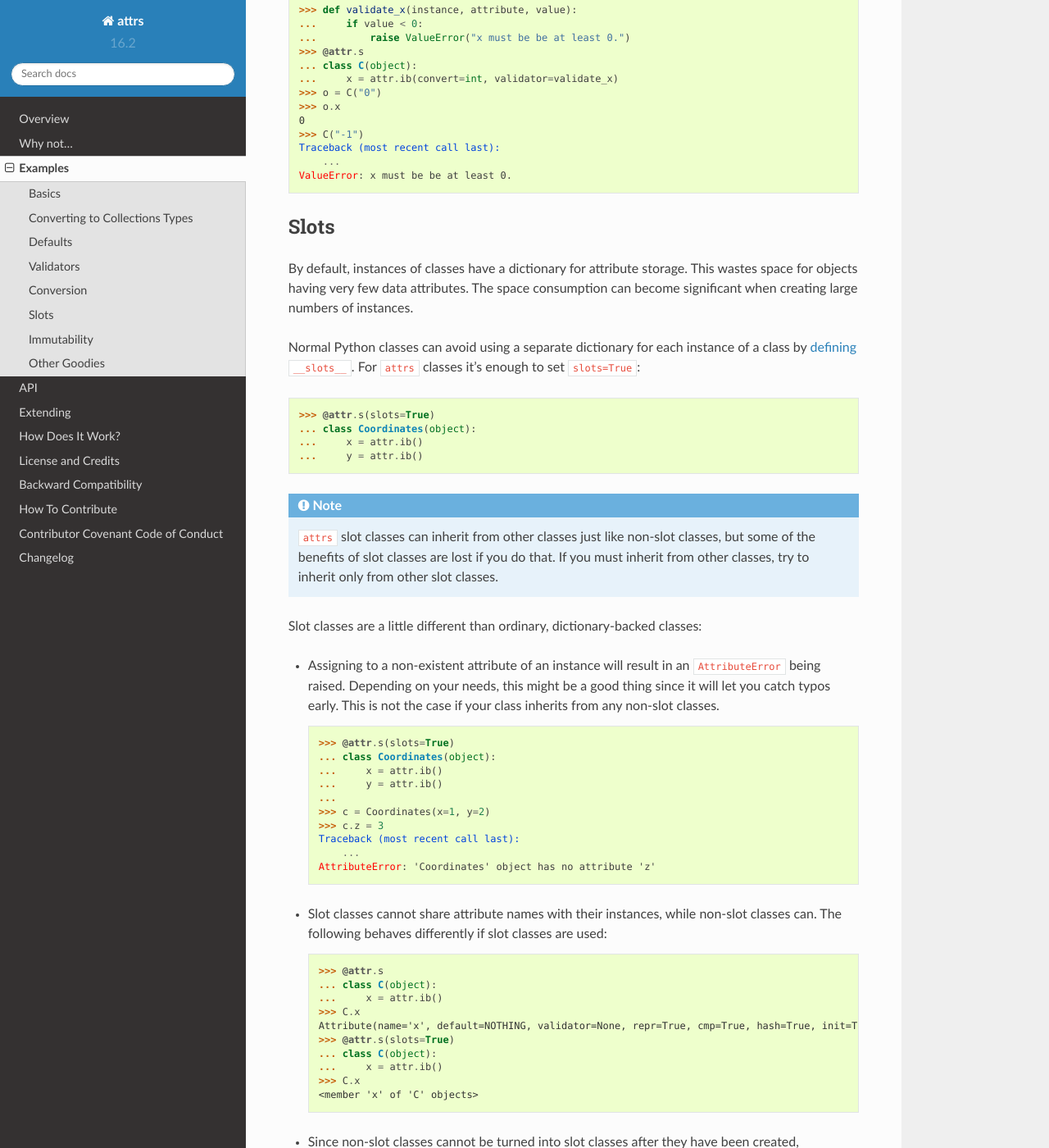
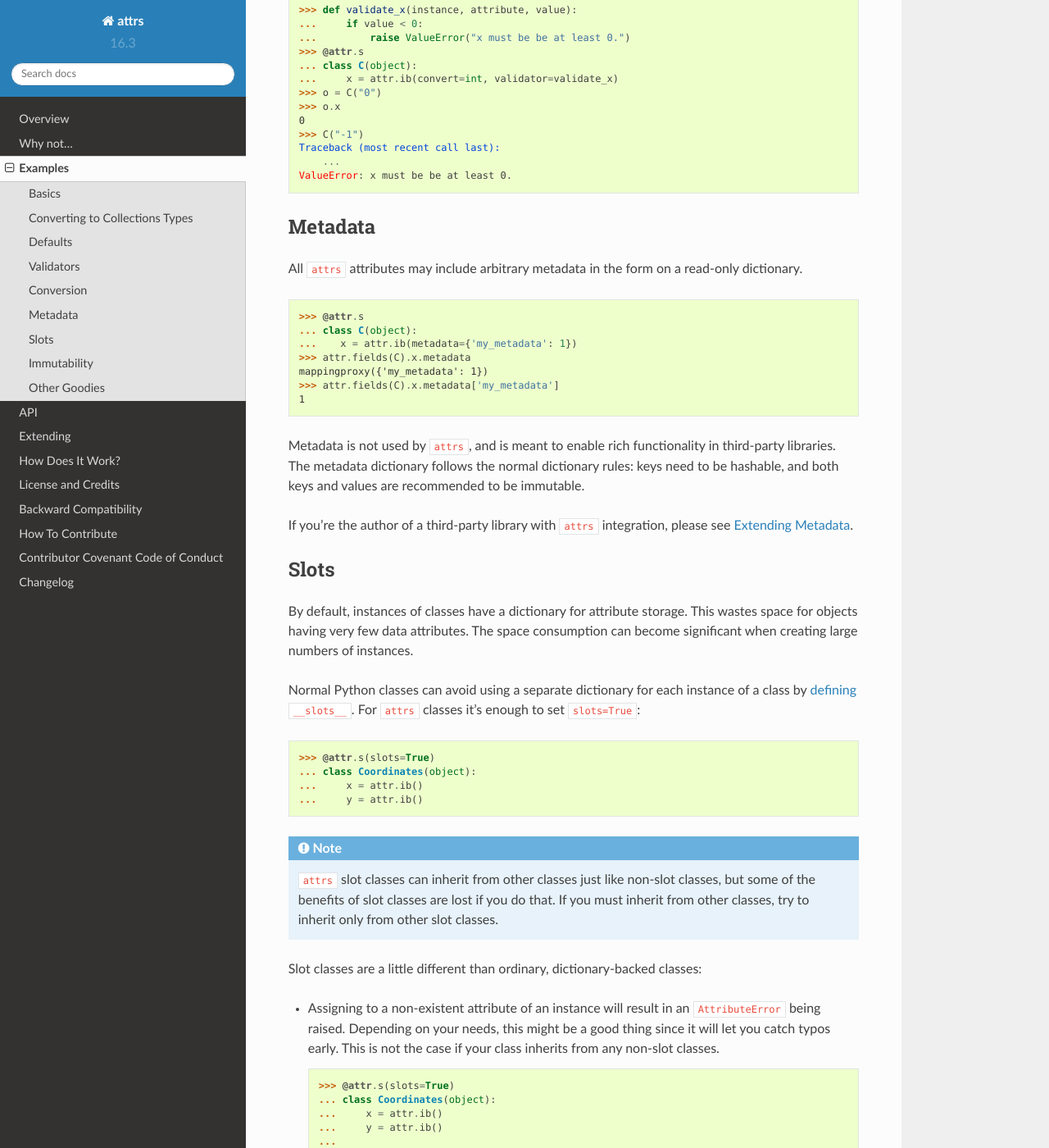
Before and after one commit to oss-qm/python-attrs, a Sphinx documentation site: the page built from docs/examples.rst, in a window 1280 px wide and 1400 px high, scrolled down 7214 px. Shown: the whole window at 82% size. Built offline with Sphinx 7.4.7 and the Read the Docs theme 2.0.0, drawn with Linux system fonts in a browser that asks for light colours; some of the changed text lies outside the part shown.

Commit message:
Import python-attrs_16.3.0.orig.tar.gz

```diff
--- a/docs/examples.rst
+++ b/docs/examples.rst
@@ -405,6 +405,29 @@ Converters are run *before* validators, so you can use validators to check the f
     ValueError: x must be be at least 0.
 
 
+.. _metadata:
+
+Metadata
+--------
+
+All ``attrs`` attributes may include arbitrary metadata in the form on a read-only dictionary.
+
+.. doctest::
+
+    >>> @attr.s
+    ... class C(object):
+    ...    x = attr.ib(metadata={'my_metadata': 1})
+    >>> attr.fields(C).x.metadata
+    mappingproxy({'my_metadata': 1})
+    >>> attr.fields(C).x.metadata['my_metadata']
+    1
+
+Metadata is not used by ``attrs``, and is meant to enable rich functionality in third-party libraries.
+The metadata dictionary follows the normal dictionary rules: keys need to be hashable, and both keys and values are recommended to be immutable.
+
+If you're the author of a third-party library with ``attrs`` integration, please see :ref:`Extending Metadata <extending_metadata>`.
+
+
 .. _slots:
 
 Slots
@@ -458,7 +481,7 @@ Slot classes are a little different than ordinary, dictionary-backed classes:
     ... class C(object):
     ...     x = attr.ib()
     >>> C.x
-    Attribute(name='x', default=NOTHING, validator=None, repr=True, cmp=True, hash=True, init=True, convert=None)
+    Attribute(name='x', default=NOTHING, validator=None, repr=True, cmp=True, hash=True, init=True, convert=None, metadata=mappingproxy({}))
     >>> @attr.s(slots=True)
     ... class C(object):
     ...     x = attr.ib()
@@ -551,6 +574,26 @@ You can still have power over the attributes if you pass a dictionary of name: `
    >>> i.y
    []
 
+Sometimes, you want to have your class's ``__init__`` method do more than just
+the initialization, validation, etc. that gets done for you automatically when
+using ``@attr.s``.
+To do this, just define a ``__attrs_post_init__`` method in your class.
+It will get called at the end of the generated ``__init__`` method.
+
+.. doctest::
+
+   >>> @attr.s
+   ... class C(object):
+   ...     x = attr.ib()
+   ...     y = attr.ib()
+   ...     z = attr.ib(init=False)
+   ...
+   ...     def __attrs_post_init__(self):
+   ...         self.z = self.x + self.y
+   >>> obj = C(x=1, y=2)
+   >>> obj
+   C(x=1, y=2, z=3)
+
 Finally, you can exclude single attributes from certain methods:
 
 .. doctest::
--- a/docs/extending.rst
+++ b/docs/extending.rst
@@ -17,7 +17,7 @@ So it is fairly simple to build your own decorators on top of ``attrs``:
    ... @attr.s
    ... class C(object):
    ...     a = attr.ib()
-   (Attribute(name='a', default=NOTHING, validator=None, repr=True, cmp=True, hash=True, init=True, convert=None),)
+   (Attribute(name='a', default=NOTHING, validator=None, repr=True, cmp=True, hash=True, init=True, convert=None, metadata=mappingproxy({})),)
 
 
 .. warning::
@@ -36,3 +36,43 @@ So it is fairly simple to build your own decorators on top of ``attrs``:
          pass
 
       f = a(b(original_f))
+
+.. _extending_metadata:
+
+Metadata
+--------
+
+If you're the author of a third-party library with ``attrs`` integration, you may want to take advantage of attribute metadata.
+
+Here are some tips for effective use of metadata:
+
+- Try making your metadata keys and values immutable.
+  This keeps the entire ``Attribute`` instances immutable too.
+
+- To avoid metadata key collisions, consider exposing your metadata keys from your modules.::
+
+    from mylib import MY_METADATA_KEY
+
+    @attr.s
+    class C(object):
+      x = attr.ib(metadata={MY_METADATA_KEY: 1})
+
+  Metadata should be composable, so consider supporting this approach even if you decide implementing your metadata in one of the following ways.
+
+- Expose ``attr.ib`` wrappers for your specific metadata.
+  This is a more graceful approach if your users don't require metadata from other libraries.
+
+  .. doctest::
+
+    >>> MY_TYPE_METADATA = '__my_type_metadata'
+    >>>
+    >>> def typed(cls, default=attr.NOTHING, validator=None, repr=True, cmp=True, hash=True, init=True, convert=None, metadata={}):
+    ...     metadata = dict() if not metadata else metadata
+    ...     metadata[MY_TYPE_METADATA] = cls
+    ...     return attr.ib(default, validator, repr, cmp, hash, init, convert, metadata)
+    >>>
+    >>> @attr.s
+    ... class C(object):
+    ...     x = typed(int, default=1, init=False)
+    >>> attr.fields(C).x.metadata[MY_TYPE_METADATA]
+    <class 'int'>
--- a/setup.cfg
+++ b/setup.cfg
@@ -7,3 +7,7 @@ testpaths = tests
 
 [bdist_wheel]
 universal = 1
+
+[metadata]
+# ensure LICENSE is included in wheel metadata
+license_file = LICENSE
--- a/src/attr/__init__.py
+++ b/src/attr/__init__.py
@@ -25,7 +25,7 @@ from . import filters
 from . import validators
 
 
-__version__ = "16.2.0"
+__version__ = "16.3.0"
 
 __title__ = "attrs"
 __description__ = "Attributes Without Boilerplate"
```
Also changed, not shown: CHANGELOG.rst (+23 -1 lines), CONTRIBUTING.rst (+87 -16 lines), docs/api.rst (+4 -4 lines), 7 other files.
